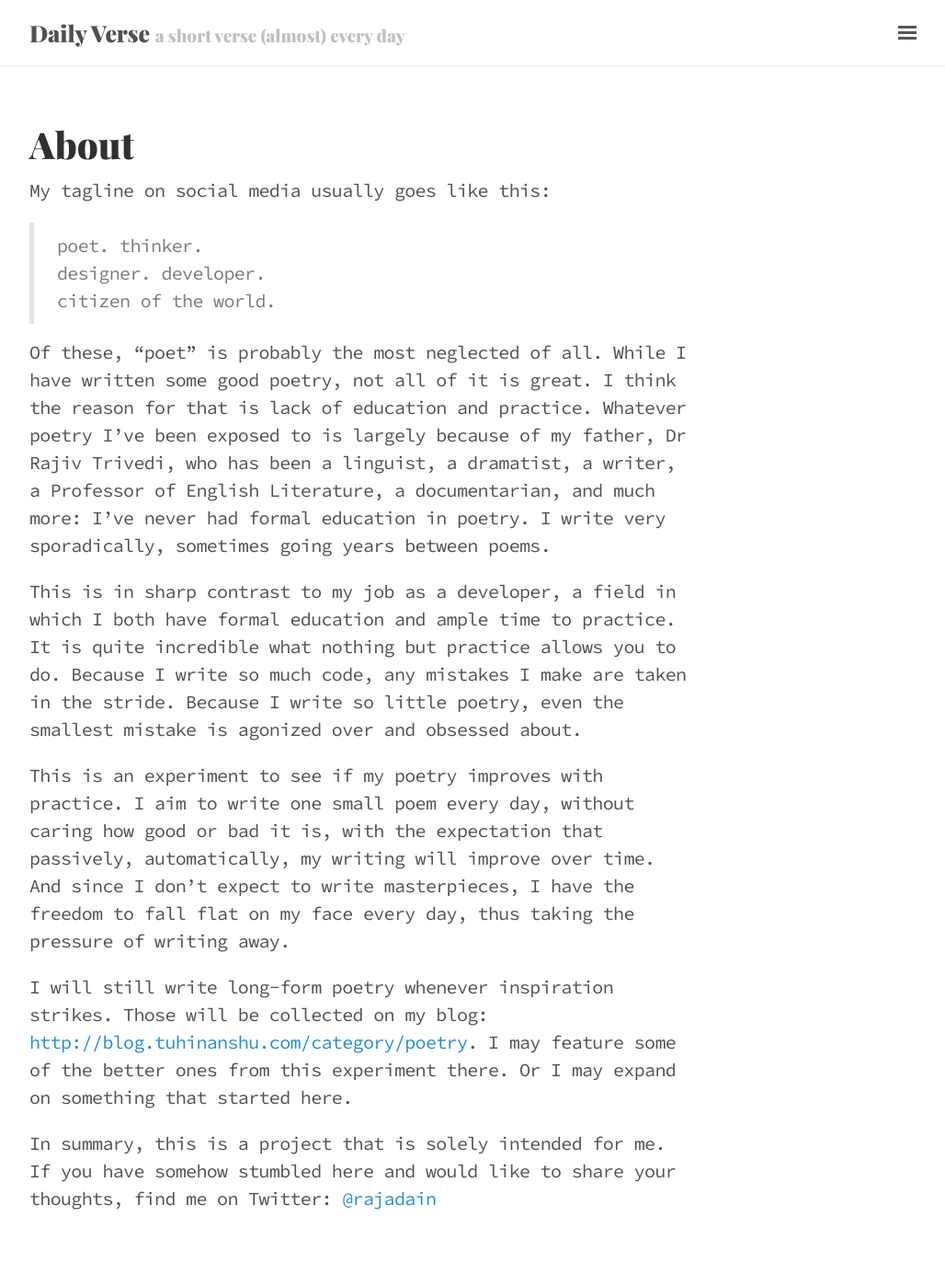
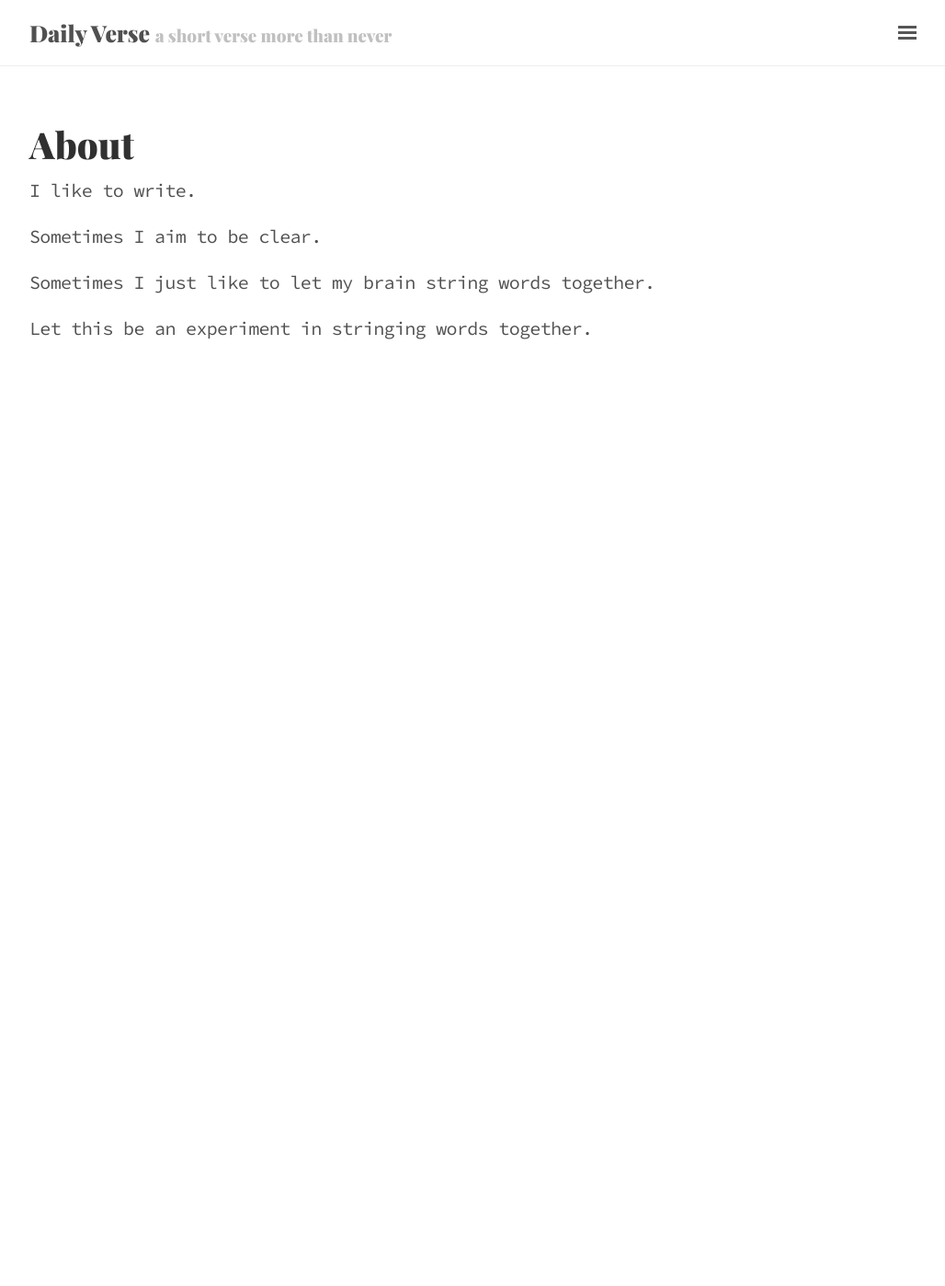
Before and after one commit to rossbernet/daily-verse, a Jekyll site: the page built from about.md, in a window 1280 px wide. Shown: the whole page at 92% size, without its empty margins (248-1276 px from the left). Built offline with Jekyll 4.4.1, drawn with Linux system fonts in a browser that asks for light colours; after the commit the page ends 900 px from its top, so only the background shows below that.

Commit message:
some initial changes

```diff
--- a/_config.yml
+++ b/_config.yml
@@ -5,21 +5,21 @@ permalink:           /:year-:month-:day.html
 
 # Setup
 title:               Daily Verse
-tagline:             'a short verse (almost) every day'
-description:         'Made by <a href="https://twitter.com/rajadain" target="_blank">@rajadain</a>.'
-url:                 https://rajadain.github.io/
+tagline:             'a short verse more than never'
+description:         'Made by <a href="https://twitter.com/rosszb" target="_blank">@rajadain</a>.'
+url:                 https://rossbernet.github.io/
 baseurl:             '/daily-verse'
 paginate:            5
 googleanalytics:     'UA-49051902-3'
 
 github:
-  repo:              https://github.com/rajadain/daily-verse
+  repo:              https://github.com/rossbernet/daily-verse
 
 # About/contact
 author:
-  name:              Terence Tuhinanshu
-  url:               https://twitter.com/rajadain
-  email:             terence@tuhinanshu.com
+  name:              Ross Bernet
+  url:               https://twitter.com/rosszb
+  email:             rossbernet@gmail.com
 
 # Custom vars
 version:             1.1.0
--- a/about.md
+++ b/about.md
@@ -3,18 +3,10 @@ layout: page
 title: About
 ---
 
-My tagline on social media usually goes like this:
+I like to write.
 
-> poet. thinker.
-> designer. developer.
-> citizen of the world.
+Sometimes I aim to be clear.
 
-Of these, "poet" is probably the most neglected of all. While I have written some good poetry, not all of it is great. I think the reason for that is lack of education and practice. Whatever poetry I've been exposed to is largely because of my father, Dr Rajiv Trivedi, who has been a linguist, a dramatist, a writer, a Professor of English Literature, a documentarian, and much more: I've never had formal education in poetry. I write very sporadically, sometimes going years between poems.
+Sometimes I just like to let my brain string words together.
 
-This is in sharp contrast to my job as a developer, a field in which I both have formal education and ample time to practice. It is quite incredible what nothing but practice allows you to do. Because I write so much code, any mistakes I make are taken in the stride. Because I write so little poetry, even the smallest mistake is agonized over and obsessed about.
-
-This is an experiment to see if my poetry improves with practice. I aim to write one small poem every day, without caring how good or bad it is, with the expectation that passively, automatically, my writing will improve over time. And since I don't expect to write masterpieces, I have the freedom to fall flat on my face every day, thus taking the pressure of writing away.
-
-I will still write long-form poetry whenever inspiration strikes. Those will be collected on my blog: [http://blog.tuhinanshu.com/category/poetry](http://blog.tuhinanshu.com/category/poetry). I may feature some of the better ones from this experiment there. Or I may expand on something that started here.
-
-In summary, this is a project that is solely intended for me. If you have somehow stumbled here and would like to share your thoughts, find me on Twitter: [@rajadain]({{ site.author.url }})
+Let this be an experiment in stringing words together.
```
Also changed, not shown: LICENSE.md, README.md.
